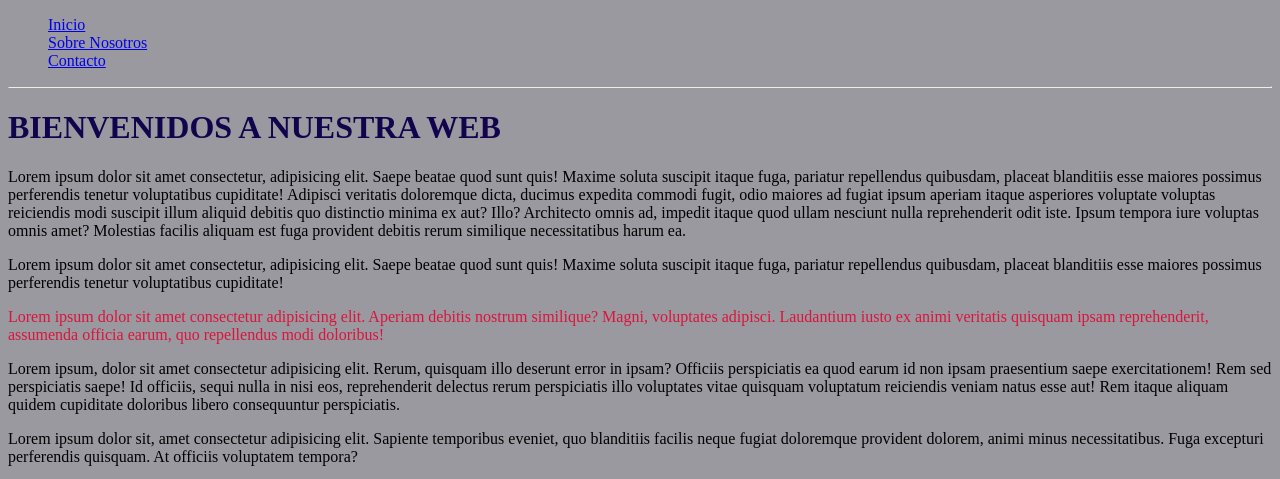
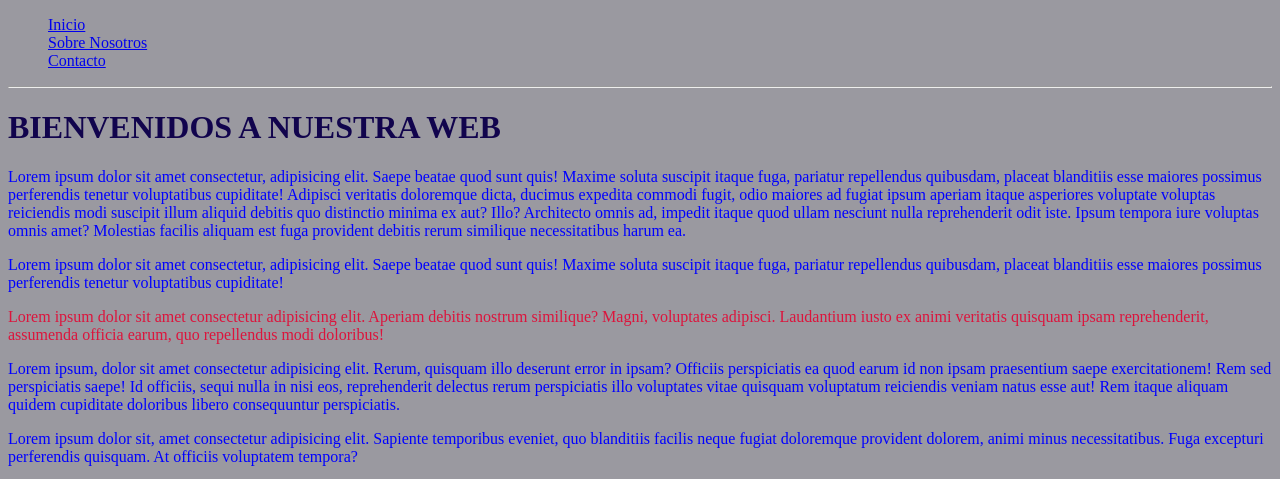
Before and after one commit to YamiVidaurre/Mi-primer-repositorio, a plain HTML site: page index.html in a window 1280 px wide. Shown: the top 479 px of the page. Drawn offline with Linux system fonts and the light colour scheme.

Commit message:
cambio color

```diff
--- a/CSS/styles.css
+++ b/CSS/styles.css
@@ -13,6 +13,6 @@ h1{
 color: crimson;
 }
 /* Selectores Class */
-.parrafoVerde{
-    color: rgb(54, 39, 139)9, 0, 128)9, 0, 128);
+.parrafoAzul{
+    color: blue;
 }
--- a/index.html
+++ b/index.html
@@ -28,10 +28,10 @@
         <h1>BIENVENIDOS A NUESTRA WEB</h1>
 
         <div id="contenedor"
-        <p class="parrafoVerde">Lorem ipsum dolor sit amet consectetur, adipisicing elit. Saepe beatae quod sunt quis! Maxime soluta suscipit itaque fuga, pariatur repellendus quibusdam, placeat blanditiis esse maiores possimus perferendis tenetur voluptatibus cupiditate!
+        <p class="parrafoAzul">Lorem ipsum dolor sit amet consectetur, adipisicing elit. Saepe beatae quod sunt quis! Maxime soluta suscipit itaque fuga, pariatur repellendus quibusdam, placeat blanditiis esse maiores possimus perferendis tenetur voluptatibus cupiditate!
         Adipisci veritatis doloremque dicta, ducimus expedita commodi fugit, odio maiores ad fugiat ipsum aperiam itaque asperiores voluptate voluptas reiciendis modi suscipit illum aliquid debitis quo distinctio minima ex aut? Illo?
         Architecto omnis ad, impedit itaque quod ullam nesciunt nulla reprehenderit odit iste. Ipsum tempora iure voluptas omnis amet? Molestias facilis aliquam est fuga provident debitis rerum similique necessitatibus harum ea.</P>
-        <P class="parrafoVerde">Lorem ipsum dolor sit amet consectetur, adipisicing elit. Saepe beatae quod sunt quis! Maxime soluta suscipit itaque fuga, pariatur repellendus quibusdam, placeat blanditiis esse maiores possimus perferendis tenetur voluptatibus cupiditate!
+        <P class="parrafoAzul">Lorem ipsum dolor sit amet consectetur, adipisicing elit. Saepe beatae quod sunt quis! Maxime soluta suscipit itaque fuga, pariatur repellendus quibusdam, placeat blanditiis esse maiores possimus perferendis tenetur voluptatibus cupiditate!
         <p id="parrafoDeColor">Lorem ipsum dolor sit amet consectetur adipisicing elit. Aperiam debitis nostrum similique? Magni, voluptates adipisci. Laudantium iusto ex animi veritatis quisquam ipsam reprehenderit, assumenda officia earum, quo repellendus modi doloribus!</p>
         <p>Lorem ipsum, dolor sit amet consectetur adipisicing elit. Rerum, quisquam illo deserunt error in ipsam? Officiis perspiciatis ea quod earum id non ipsam praesentium saepe exercitationem! Rem sed perspiciatis saepe!
         Id officiis, sequi nulla in nisi eos, reprehenderit delectus rerum perspiciatis illo voluptates vitae quisquam voluptatum reiciendis veniam natus esse aut! Rem itaque aliquam quidem cupiditate doloribus libero consequuntur perspiciatis.</p>
```
